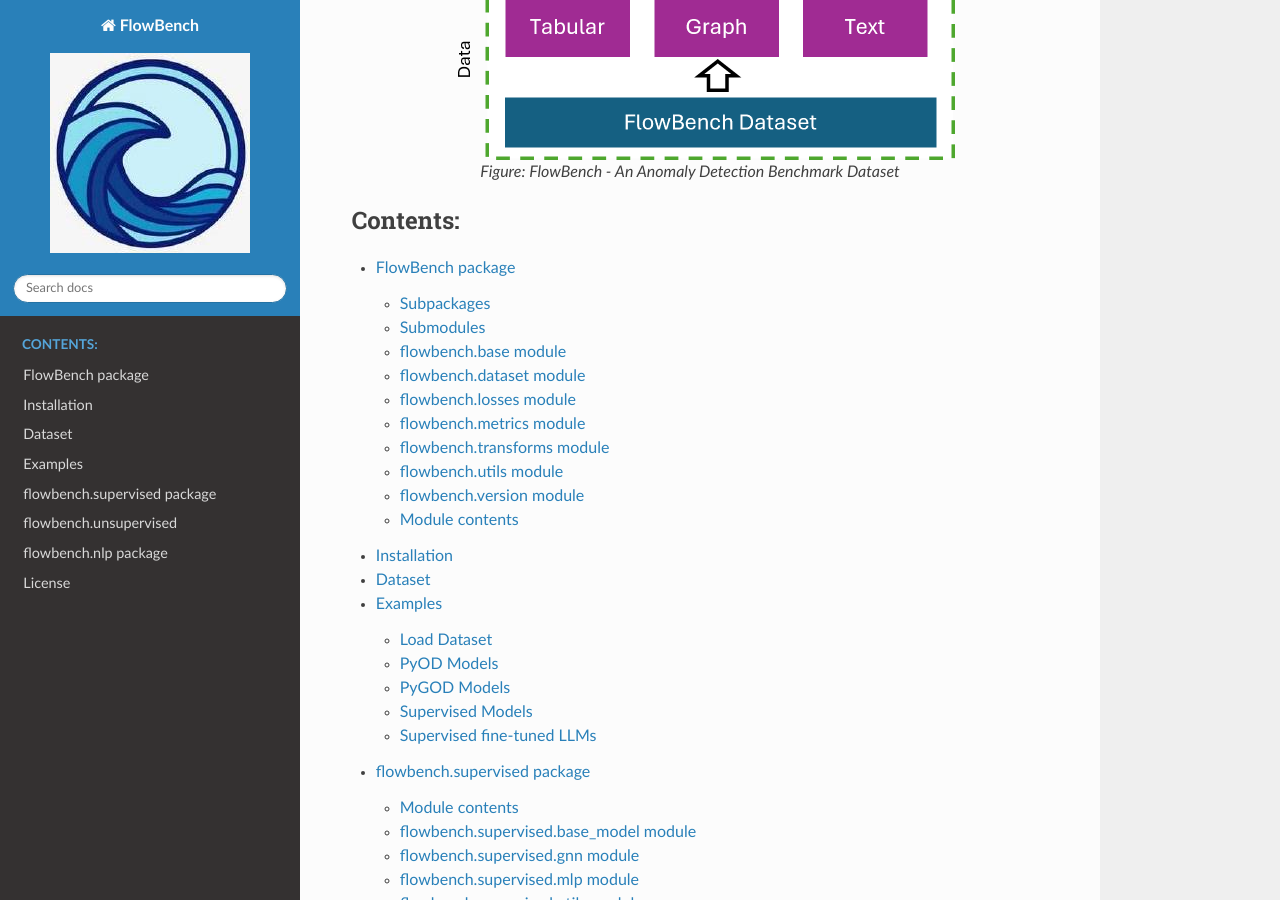
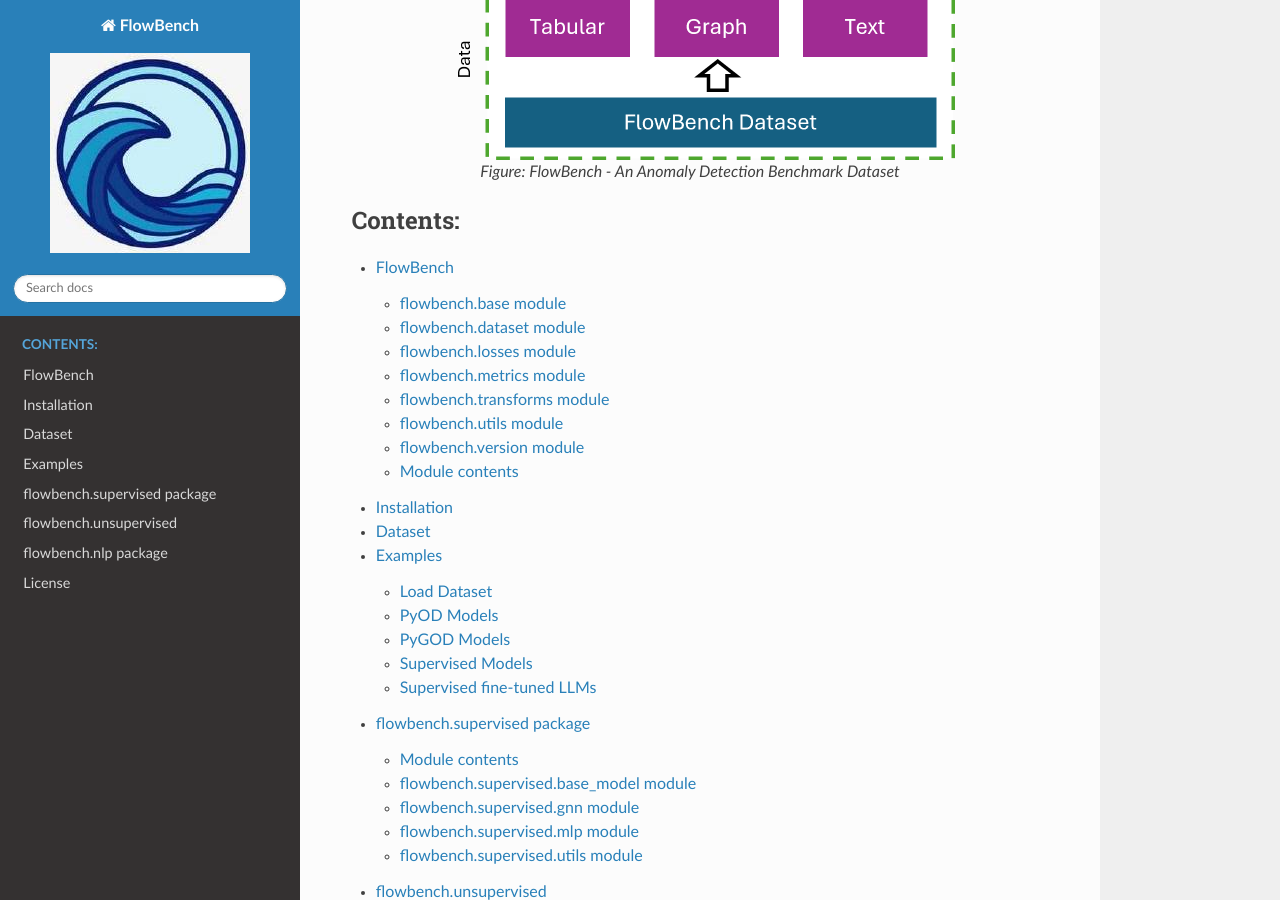
Before and after one commit to PoSeiDon-Workflows/FlowBench, a Sphinx documentation site: the page built from docs/index.rst, in a window 1280 px wide and 900 px high, scrolled down 569 px. Built offline with Sphinx 7.4.7 and the Read the Docs theme 2.0.0, drawn with Linux system fonts in a browser that asks for light colours; pages that are not in the unit, such as notebooks, are missing from menus.

Commit message:
update doc

```diff
--- a/docs/flowbench.rst
+++ b/docs/flowbench.rst
@@ -1,18 +1,5 @@
-FlowBench package
+FlowBench
 =================
-
-Subpackages
------------
-
-.. toctree::
-   :maxdepth: 4
-
-   flowbench.nlp
-   flowbench.supervised
-   flowbench.unsupervised
-
-Submodules
-----------
 
 flowbench.base module
 ---------------------
```
